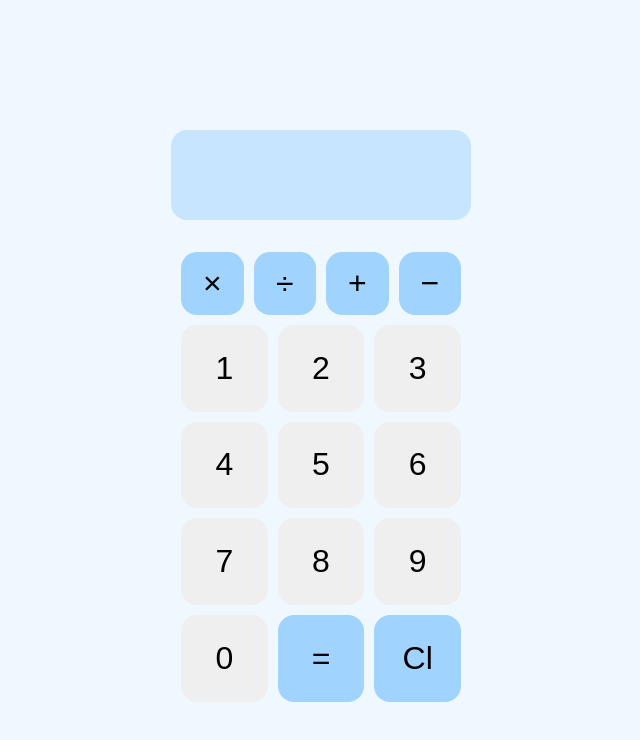
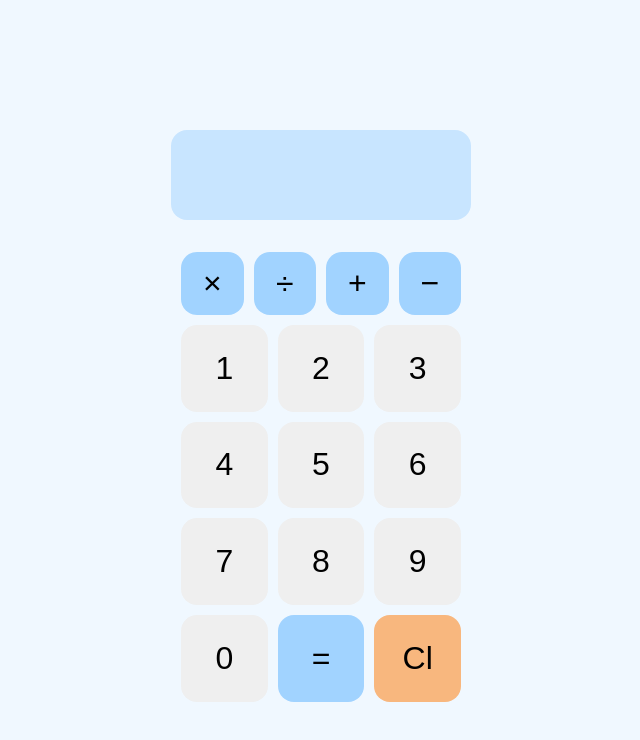
Before and after one commit to webh-dev/calculator, a plain HTML site: page index.html in a window 1280 px wide. Shown: the whole page, without its empty margins (319-959 px from the left). Drawn offline with Linux system fonts and the light colour scheme.

Commit message:
improvements and fixes
Updated clear button to give more distinction between equals and clear

```diff
--- a/script.js
+++ b/script.js
@@ -60,6 +60,7 @@ function addNumbers() {
     let str = count.nums.toString()
     let newStr = str.split(",").join("")
     updateDisplay(eval(newStr))
+    removeActiveClass()
 }
 
 function removeActiveClass() {
--- a/styles.css
+++ b/styles.css
@@ -60,3 +60,7 @@ button:active {
 .operator-active {
     background-color: aliceblue;
 }
+
+#clear {
+    background-color: rgb(248, 183, 126);
+}
```
